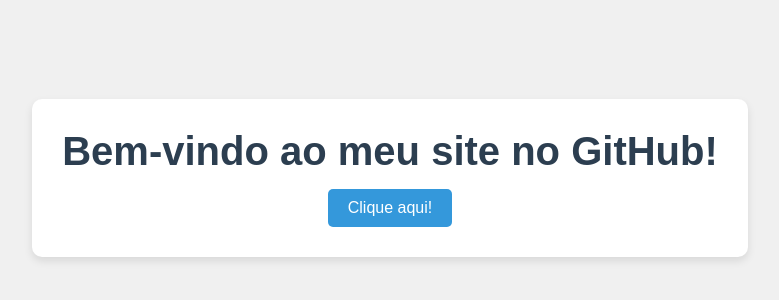
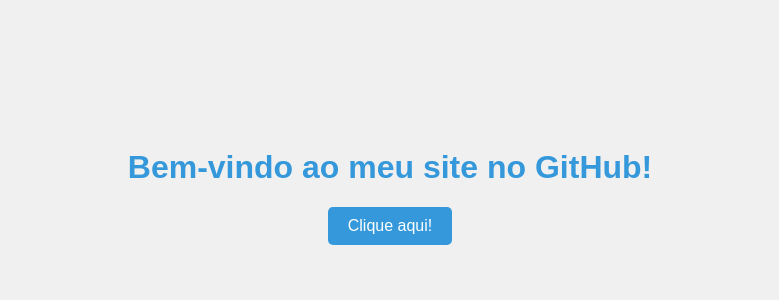
Before and after one commit to ravenna30/frontend-teste, a plain HTML site: page index.html in a window 1280 px wide. Shown: the part 222-522 px from the top of the page, without its empty margins (250-1029 px from the left). Drawn offline with Linux system fonts and the light colour scheme.

Commit message:
Update style.css

```diff
--- a/style.css
+++ b/style.css
@@ -1,11 +1,3 @@
-/* Reset de margens e padding */
-* {
-    margin: 0;
-    padding: 0;
-    box-sizing: border-box;
-}
-
-/* Definir a fonte padrão */
 body {
     font-family: Arial, sans-serif;
     background-color: #f0f0f0;
@@ -17,14 +9,10 @@ body {
     text-align: center;
 }
 
-/* Estilizar o título */
 h1 {
-    font-size: 2.5rem;
-    color: #2c3e50;
-    margin-bottom: 20px;
+    color: #3498db;
 }
 
-/* Adicionar um botão estilizado */
 button {
     background-color: #3498db;
     color: white;
@@ -33,22 +21,9 @@ button {
     border: none;
     border-radius: 5px;
     cursor: pointer;
-    transition: background-color 0.3s ease;
+    transition: background-color 0.3s;
 }
 
 button:hover {
     background-color: #2980b9;
 }
-
-/* Estilizar a área do conteúdo */
-.container {
-    background-color: white;
-    padding: 30px;
-    border-radius: 10px;
-    box-shadow: 0 4px 8px rgba(0, 0, 0, 0.1);
-}
-
-/* Adicionar uma margem ao redor do conteúdo */
-.container h1 {
-    margin-bottom: 15px;
-}
```
